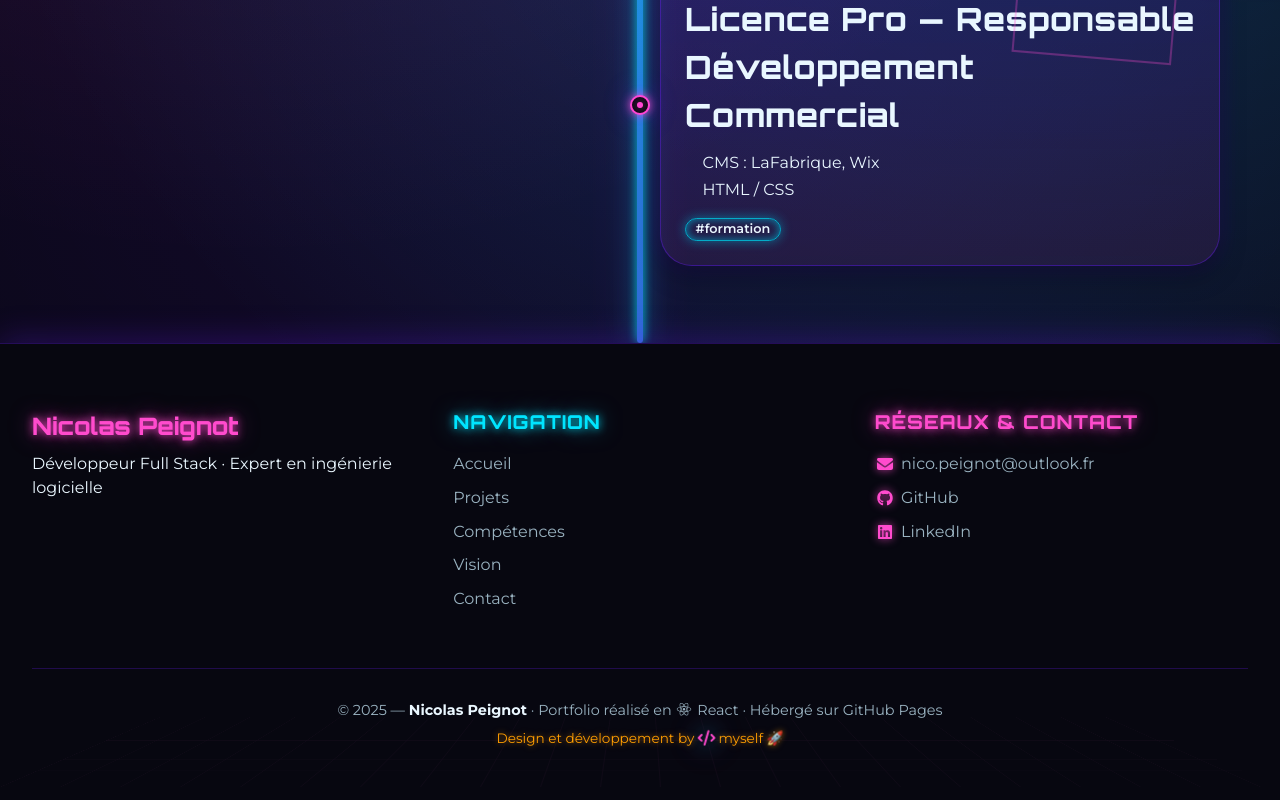
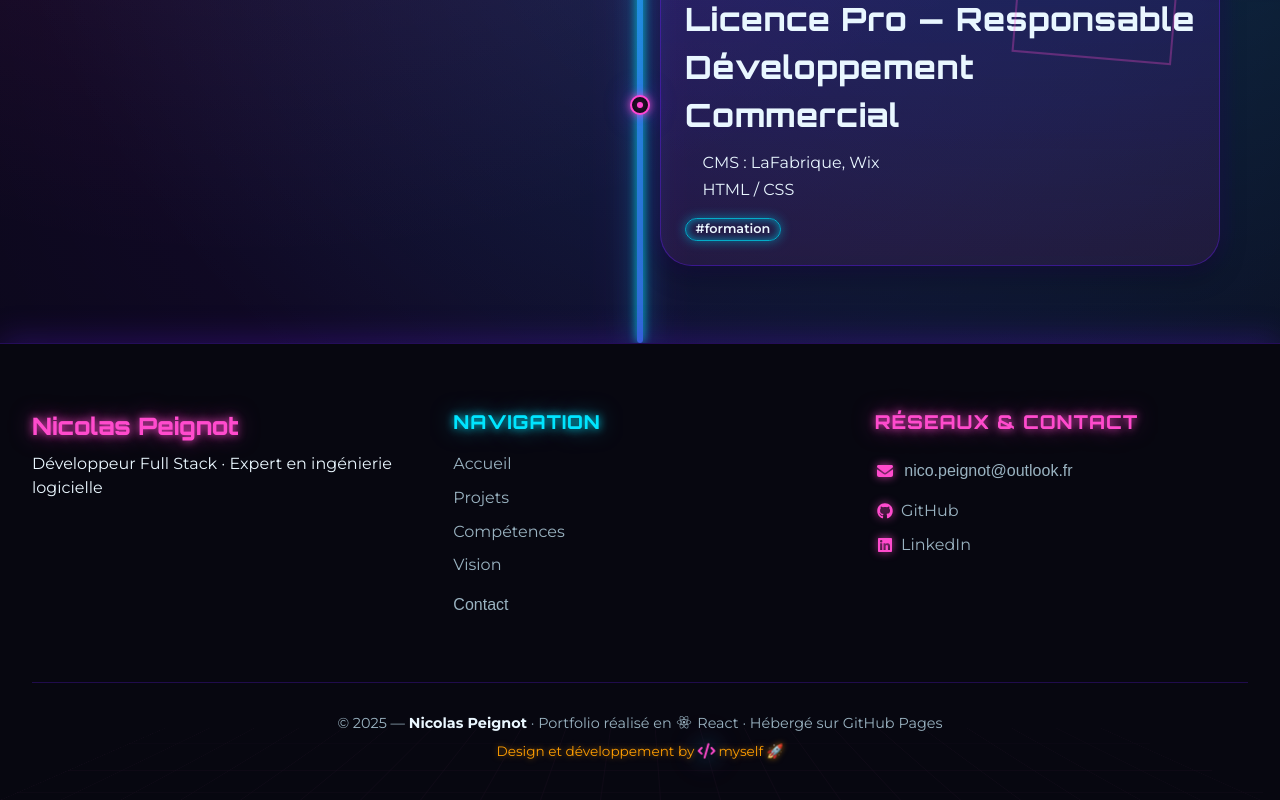
Before and after one commit to Kiggz-Prizrak/iscod_portfolion, a React (Vite) app: page / in a window 1280 px wide. Shown: the part 3082-3882 px from the top of the page. Built offline with nearby package versions, Linux system fonts and the light colour scheme.

Commit message:
[FIX] link

```diff
--- a/src/components/Footer.jsx
+++ b/src/components/Footer.jsx
@@ -42,7 +42,13 @@ const Footer = () => {
               <Link to="/about">Vision</Link>
             </li>
             <li>
-              <Link to={href}>Contact</Link>
+              <button
+                onClick={() => {
+                  window.location.href = href;
+                }}
+              >
+                Contact
+              </button>
             </li>
           </ul>
         </nav>
@@ -52,10 +58,15 @@ const Footer = () => {
           <h3 className="neon-pink">Réseaux & Contact</h3>
           <ul>
             <li>
-              <Link href="mailto:nico.peignot@outlook.fr">
+              <button
+                onClick={() => {
+                  window.location.href = href;
+                }}
+              >
                 <FontAwesomeIcon icon={faEnvelope} /> nico.peignot@outlook.fr
-              </Link>
+              </button>
             </li>
+
             <li>
               <Link
                 to="https://github.com/Kiggz-Prizrak"
@@ -67,7 +78,7 @@ const Footer = () => {
             </li>
             <li>
               <Link
-                href="https://www.linkedin.com/in/nicolas-peignot-050796170"
+                to="https://www.linkedin.com/in/nicolas-peignot-050796170"
                 target="_blank"
                 rel="noopener noreferrer"
               >
```
